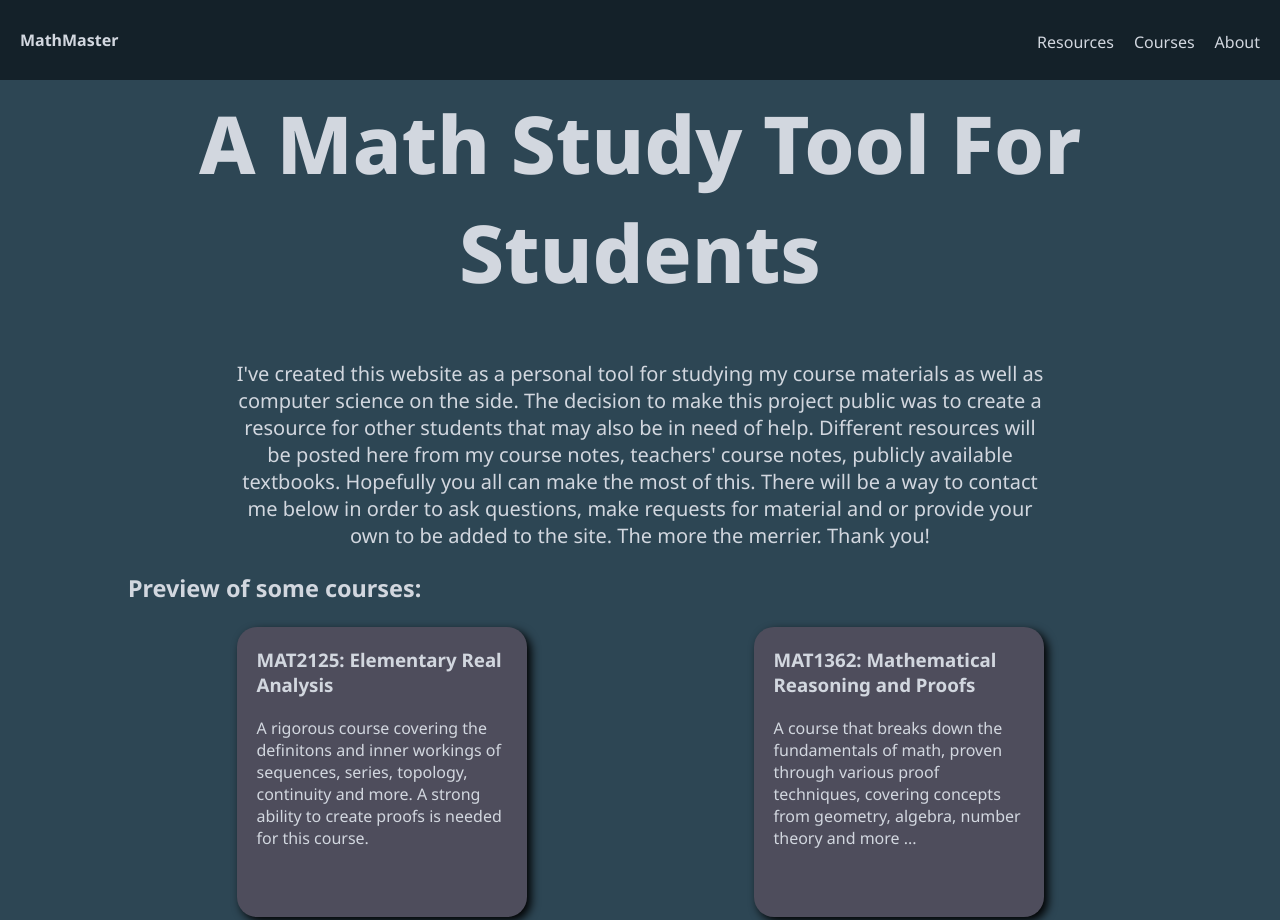
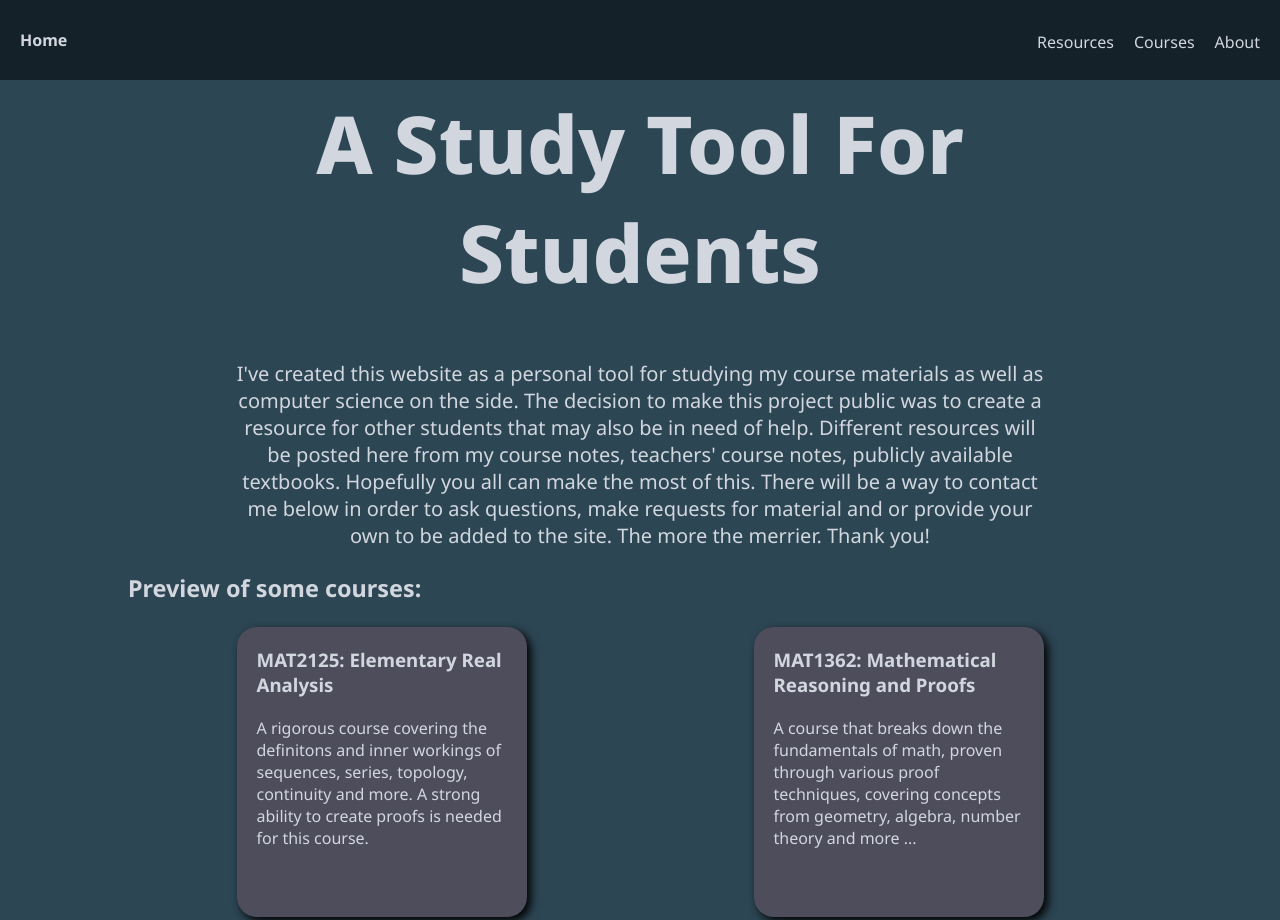
Before and after one commit to jon-mac-coding/jon-mac-coding.github.io, a plain HTML site: page index.html in a window 1280 px wide. Shown: the top 920 px of the page. Drawn offline with nearby package versions, Linux system fonts and the light colour scheme.

Commit message:
Name
Changing the name and the title of the site

```diff
--- a/index.html
+++ b/index.html
@@ -17,7 +17,7 @@
 <body>
     <header>
         <nav id="top-nav">
-            <h1 class="left"><a href="#">MathMaster</a></h1>
+            <h1 class="left"><a href="#">Home</a></h1>
             <ul class="right" id="nav-ul">
                 <li><a href="pages/resources.html">Resources</a></li>
                 <li><a href="pages/course-collection.html">Courses</a></li>
@@ -26,7 +26,7 @@
         </nav>
     </header>
     <main>
-        <h1 id="title">A Math Study Tool For Students</h1>
+        <h1 id="title">A Study Tool For Students</h1>
         <p id="site-description">I've created this website as a personal tool for studying my course materials as well as computer science on the side. The decision to make this project public was to create a resource for other students that may also be in need of help. Different resources will be posted here from my course notes, teachers' course notes, publicly available textbooks. Hopefully you all can make the most of this. There will be a way to contact me below in order to ask questions, make requests for material and or provide your own to be added to the site. The more the merrier. Thank you!</p>
 
         <div id="courses">
```
